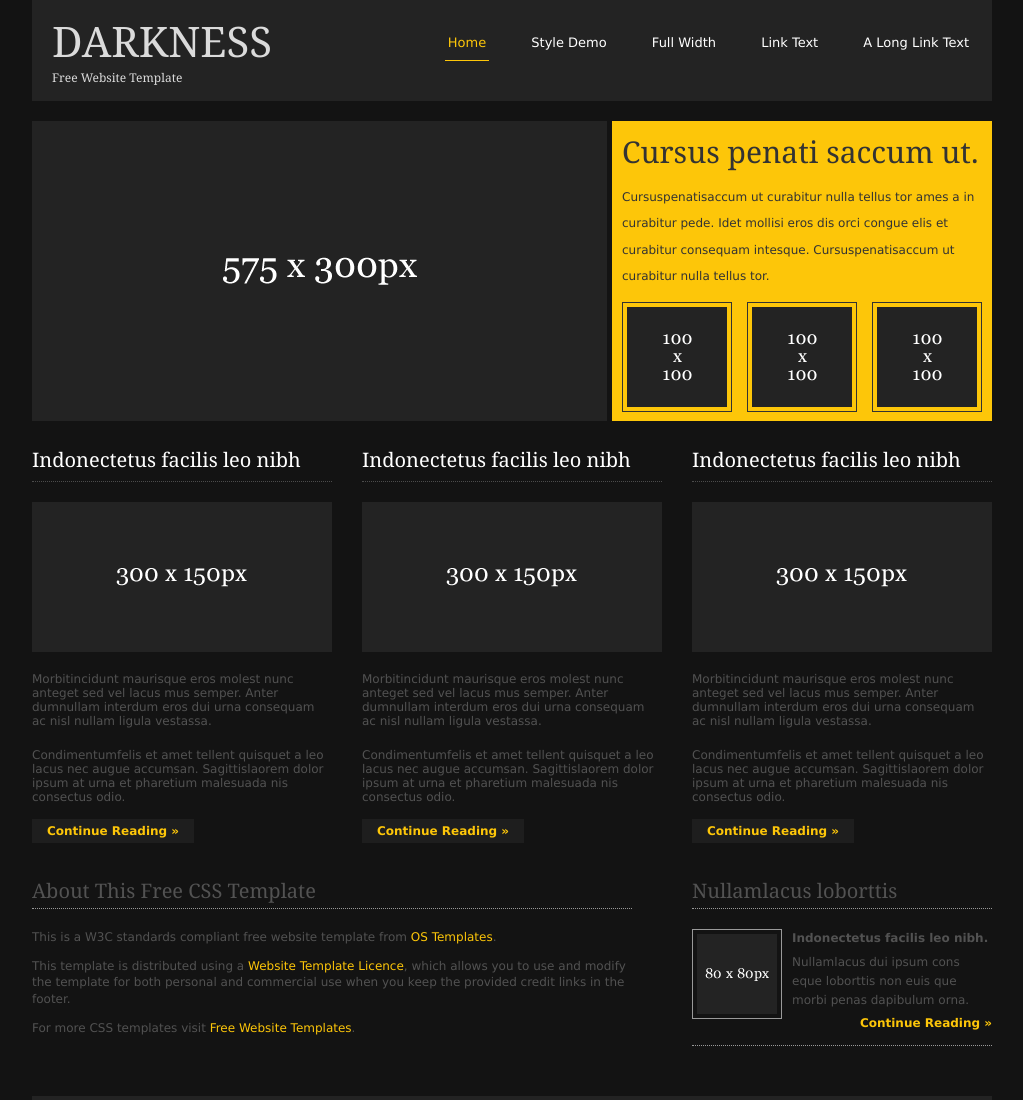
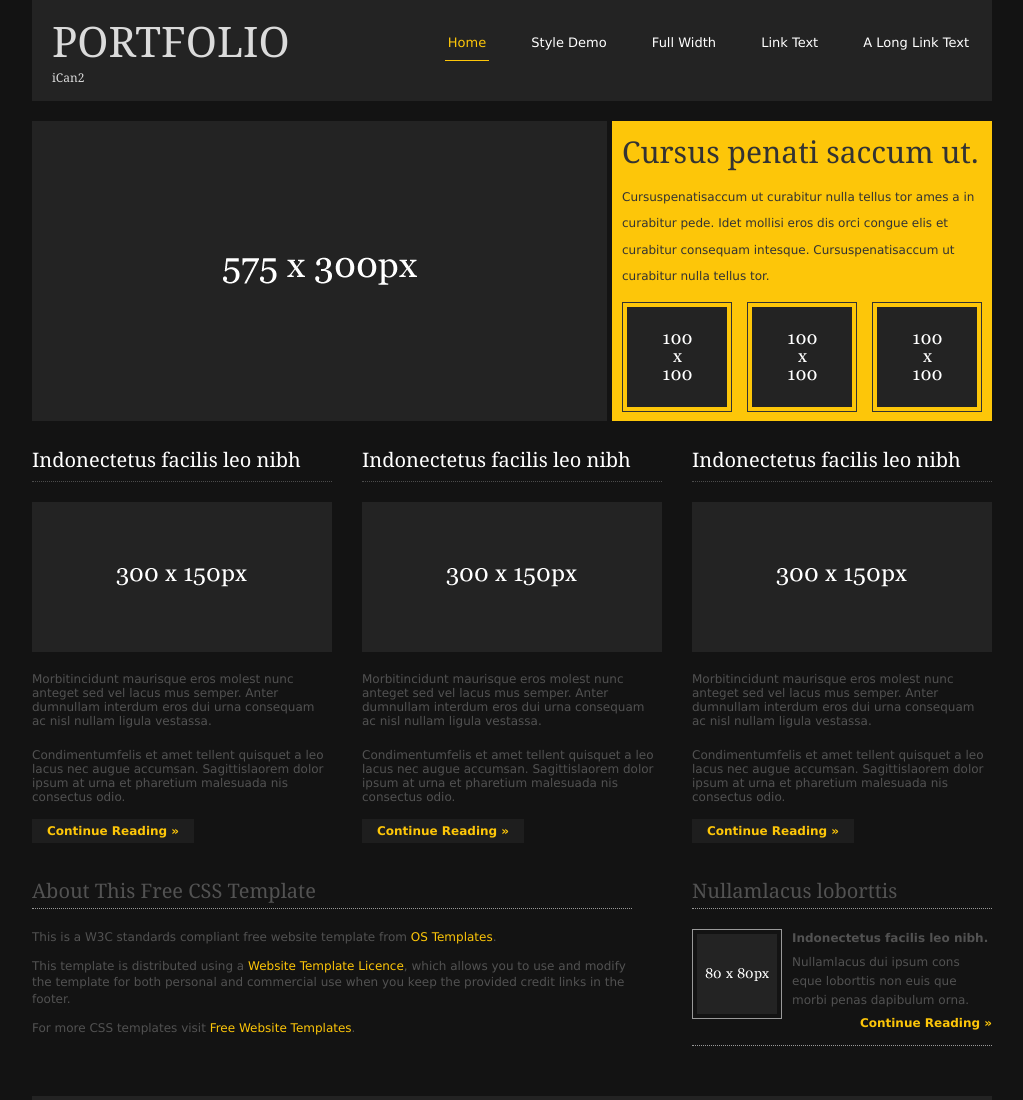
Before and after one commit to 6276653/expo-portfolio, a plain HTML site: page index.html in a window 1280 px wide. Shown: the top 1100 px of the page, without its empty margins (128-1151 px from the left). Drawn offline with Linux system fonts and the light colour scheme.

Commit message:
Update index.html

```diff
--- a/index.html
+++ b/index.html
@@ -8,7 +8,7 @@ Licence URI: http://www.os-templates.com/template-terms
 -->
 <html xmlns="http://www.w3.org/1999/xhtml">
 <head>
-<title>portfolio</title>
+<title>Portfolio</title>
 <meta http-equiv="Content-Type" content="text/html; charset=iso-8859-1" />
 <link rel="stylesheet" href="layout/styles/layout.css" type="text/css" />
 </head>
@@ -16,8 +16,8 @@ Licence URI: http://www.os-templates.com/template-terms
 <div class="wrapper">
   <div id="header">
     <div id="logo">
-      <h1><a href="index.html">Darkness</a></h1>
-      <p>Free Website Template</p>
+      <h1><a href="index.html">Portfolio</a></h1>
+      <p>iCan2</p>
     </div>
     <div id="topnav">
       <ul>
```
